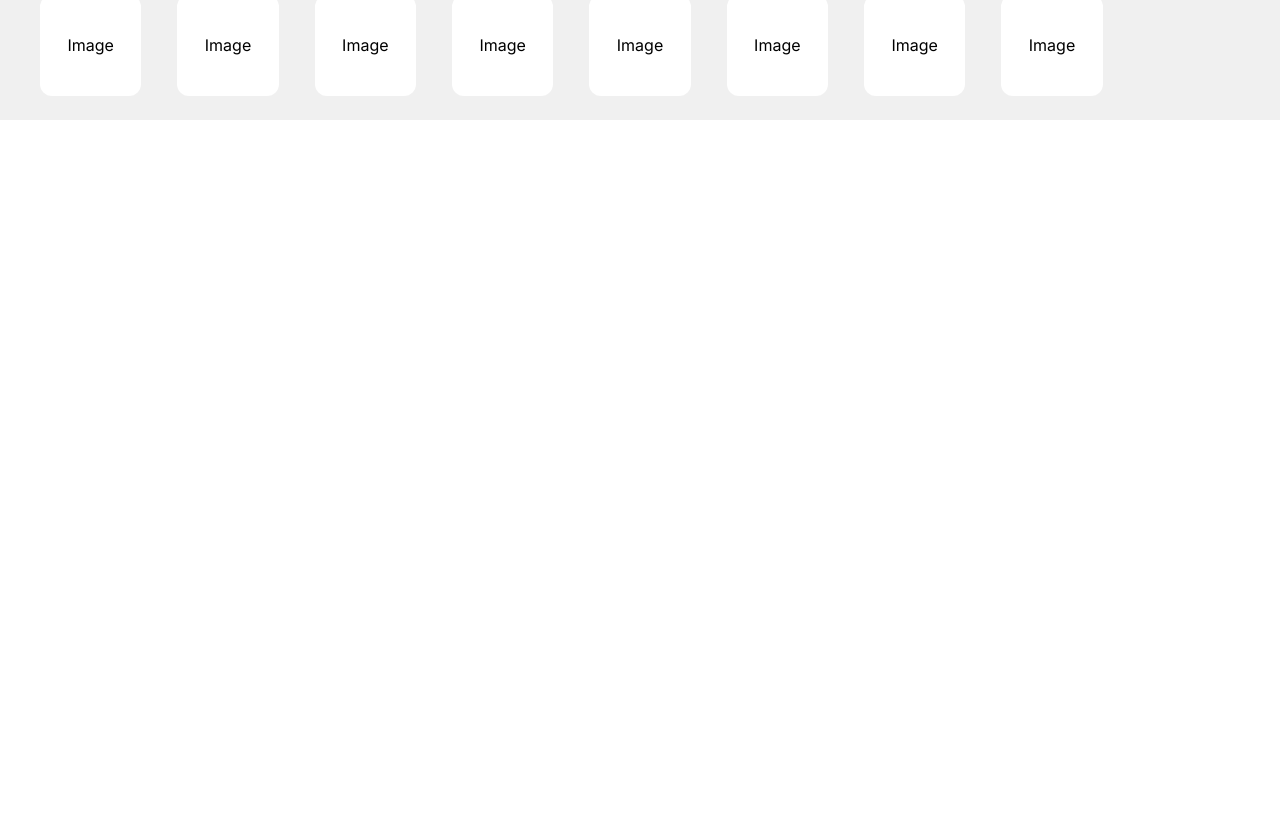
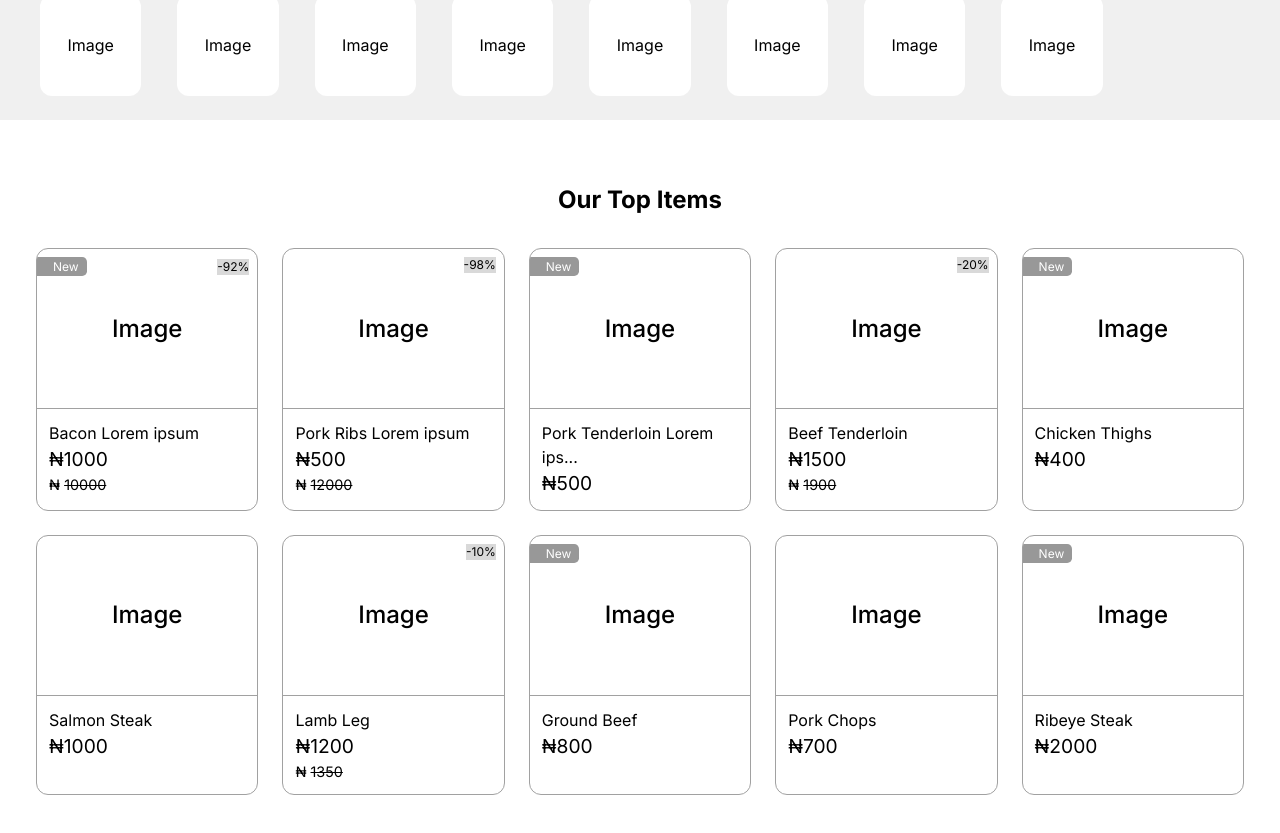
Before and after one commit to henzyd/Nado, a React (Vite) app: page / in a window 1280 px wide. Shown: the part 611-1444 px from the top of the page. Before the commit the page ends 811 px from the top, so only its background shows below. Built offline with nearby package versions, Linux system fonts and the light colour scheme.

Commit message:
Created the top items section

```diff
--- a/index.html
+++ b/index.html
@@ -4,7 +4,7 @@
     <meta charset="UTF-8" />
     <link rel="icon" type="image/svg+xml" href="/vite.svg" />
     <meta name="viewport" content="width=device-width, initial-scale=1.0" />
-    <title>Vite + React + TS</title>
+    <title>Nado</title>
   </head>
   <body>
     <div id="root"></div>
--- a/src/Pages/Home/Index.tsx
+++ b/src/Pages/Home/Index.tsx
@@ -1,11 +1,13 @@
 import Intro from "./Intro";
 import Slider from "./Slider";
+import TopItems from "./TopItems";
 
 const Home = () => {
   return (
     <div id="Home" className="mb-20">
       <Intro />
       <Slider />
+      <TopItems />
     </div>
   );
 };
--- /dev/null
+++ b/src/Pages/Home/TopItems.tsx
@@ -0,0 +1,84 @@
+import React from "react";
+import cardData from "../../utils/cardData.json";
+
+type CardDataProp = {
+  cardData: {
+    id: number;
+    title: string;
+    image: string;
+    new: boolean;
+    price: number;
+    discount?: number;
+    previousPrice?: number;
+  };
+};
+
+const TopItems = () => {
+  return (
+    <div
+      id="Top-Items"
+      className=" flex flex-col gap-8 items-center p-8 mt-8 px-9"
+    >
+      <h1 className=" font-bold text-2xl">Our Top Items</h1>
+
+      <main className=" w-full grid grid-cols-HomeTopItems gap-6">
+        {cardData.map((item) => (
+          <Card cardData={item} key={item.id} />
+        ))}
+      </main>
+    </div>
+  );
+};
+
+const Card = ({ cardData }: CardDataProp) => {
+  return (
+    <div
+      id="Item-Card"
+      className="flex flex-col border border-[#A1A1A1] rounded-xl overflow-hidden"
+    >
+      <div
+        className="w-full border-b border-[#A1A1A1] h-40 relative"
+        id="product-image-container"
+      >
+        <div className="flex items-center justify-between absolute w-full top-2 pr-2">
+          {cardData.new ? (
+            <span className=" bg-HomeTopItemsNew pl-4 pr-2 rounded-tr-[0.3rem] rounded-br-[0.3rem] text-white text-xs py-[0.1rem]">
+              <p>New</p>
+            </span>
+          ) : (
+            <span></span>
+          )}
+          {cardData.discount && (
+            <span className="bg-[#D9D9D9] text-xs">
+              <p>{cardData.discount}%</p>
+            </span>
+          )}
+        </div>
+        {cardData.image ? (
+          <figure className="w-full h-full">
+            <img
+              className=" object-cover w-full h-full"
+              src={cardData.image}
+              alt="product-image"
+            />
+          </figure>
+        ) : (
+          <h3 className=" absolute top-[50%] font-medium text-2xl left-[50%] translate-x-[-50%] translate-y-[-50%]">
+            Image
+          </h3>
+        )}
+      </div>
+      <div className="w-full p-3" id="product-info">
+        <h4 className=" text-[1rem]">{cardData.title}</h4>
+        <h3 className=" text-[1.2rem]">₦{cardData.price}</h3>
+        {cardData.previousPrice && (
+          <p className=" text-[0.9rem]">
+            ₦ <span className=" line-through">{cardData.previousPrice}</span>
+          </p>
+        )}
+      </div>
+    </div>
+  );
+};
+
+export default TopItems;
--- /dev/null
+++ b/src/utils/cardData.json
@@ -0,0 +1,80 @@
+[
+  {
+    "id": 1,
+    "title": "Bacon Lorem ipsum",
+    "image": "",
+    "new": true,
+    "price": 1000,
+    "discount": -92,
+    "previousPrice": 10000
+  },
+  {
+    "id": 2,
+    "title": "Pork Ribs Lorem ipsum",
+    "image": "",
+    "new": false,
+    "price": 500,
+    "discount": -98,
+    "previousPrice": 12000
+  },
+  {
+    "id": 3,
+    "title": "Pork Tenderloin Lorem ips...",
+    "image": "",
+    "new": true,
+    "price": 500
+  },
+  {
+    "id": 4,
+    "title": "Beef Tenderloin",
+    "image": "",
+    "new": false,
+    "price": 1500,
+    "discount": -20,
+    "previousPrice": 1900
+  },
+  {
+    "id": 5,
+    "title": "Chicken Thighs",
+    "image": "",
+    "new": true,
+    "price": 400
+  },
+  {
+    "id": 6,
+    "title": "Salmon Steak",
+    "image": "",
+    "new": false,
+    "price": 1000
+  },
+  {
+    "id": 7,
+    "title": "Lamb Leg",
+    "image": "",
+    "new": false,
+    "price": 1200,
+    "discount": -10,
+    "previousPrice": 1350
+  },
+  {
+    "id": 8,
+    "title": "Ground Beef",
+    "image": "",
+    "new": true,
+    "price": 800
+  },
+  {
+    "id": 9,
+    "title": "Pork Chops",
+    "image": "",
+    "new": false,
+    "price": 700
+  },
+  {
+    "id": 10,
+    "title": "Ribeye Steak",
+    "image": "",
+    "new": true,
+    "price": 2000
+  }
+]
--- a/tailwind.config.js
+++ b/tailwind.config.js
@@ -9,10 +9,12 @@ export default {
       backgroundColor: {
         Button: "#B6B6B6",
         HomeIntro: "#949494",
+        HomeTopItemsNew: "#989898",
       },
       gridTemplateColumns: {
         HomeIntroSearch: "1fr 0.1fr 1fr 0.5fr",
         HomeSlider: `repeat(auto-fill, minmax(100px, 1fr))`,
+        HomeTopItems: `repeat(auto-fill, minmax(200px, 1fr))`,
       },
     },
   },
```
